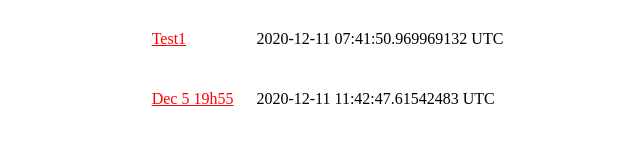
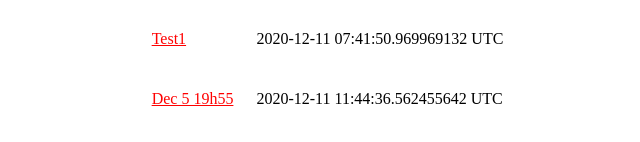
Before and after one commit to mbrc12/mbrc-webnotes-1, a plain HTML site: page index.html in a window 1280 px wide. Shown: the part 274-416 px from the top of the page, 322-962 px from the left. Drawn offline with Linux system fonts and the light colour scheme.

Commit message:
Autocommit

```diff
--- a/index.html
+++ b/index.html
@@ -15,7 +15,7 @@
                     <tr><td style='padding:20px'><a style='color:red' href='ufycnrnxfwlmluaandnd.pdf'>sth</a></td><td>2020-12-11 07:36:05.813277786 UTC</td>
                     <tr><td style='padding:20px'><a style='color:red' href='qltrnnuhptbxdywerkzi.pdf'>Dec  5 23h41</a></td><td>2020-12-11 07:41:50.943969393 UTC</td>
                     <tr><td style='padding:20px'><a style='color:red' href='rgruylwwdearpgddjxql.pdf'>Test1</a></td><td>2020-12-11 07:41:50.969969132 UTC</td>
-                    <tr><td style='padding:20px'><a style='color:red' href='onkuxzxhlkkpkggzzike.pdf'>Dec  5 19h55</a></td><td>2020-12-11 11:42:47.61542483 UTC</td>
+                    <tr><td style='padding:20px'><a style='color:red' href='onkuxzxhlkkpkggzzike.pdf'>Dec  5 19h55</a></td><td>2020-12-11 11:44:36.562455642 UTC</td>
                 </tbody>
             </table>
     </body>
```
Also changed, not shown: 1 other file.
